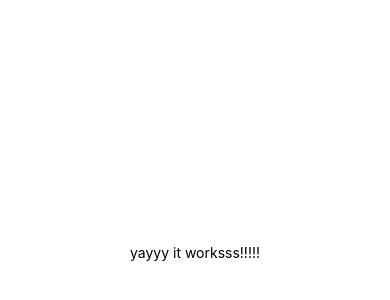
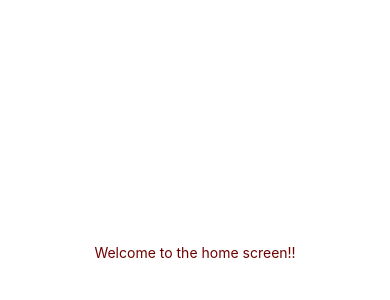
Before and after one commit to roserwen/empathy-bytes-app, a React Native app: screen / in a window 390 px wide. Shown: the part 170-470 px from the top of the page. Built offline with nearby package versions, Linux system fonts and the light colour scheme.

Commit message:
Add home screen and some folder structure

```diff
--- a/App.js
+++ b/App.js
@@ -1,12 +1,10 @@
 import { StatusBar } from 'expo-status-bar';
 import { StyleSheet, Text, View } from 'react-native';
+import HomeScreen from './app/screens/HomeScreen';
 
 export default function App() {
   return (
-    <View style={styles.container}>
-      <Text> yayyy it worksss!!!!! </Text>
-      <StatusBar style="auto" />
-    </View>
+    <HomeScreen />
   );
 }
 
--- /dev/null
+++ b/app/screens/HomeScreen.js
@@ -0,0 +1,27 @@
+import React from 'react';
+import { View, Text, StyleSheet } from "react-native"
+
+function HomeScreen(props) {
+    return (
+        <View style={styles.container}>
+            <Text style={styles.text}>
+                Welcome to the home screen!!
+            </Text>
+        </View>
+    );
+}
+
+const styles = StyleSheet.create({
+    container: {
+        flex: 1,
+        alignItems: "center",
+        justifyContent: "center",
+    },
+    text: {
+        color: "#700000",
+        position: "absolute",
+        textAlign: "center"
+    }
+})
+
+export default HomeScreen;
```
